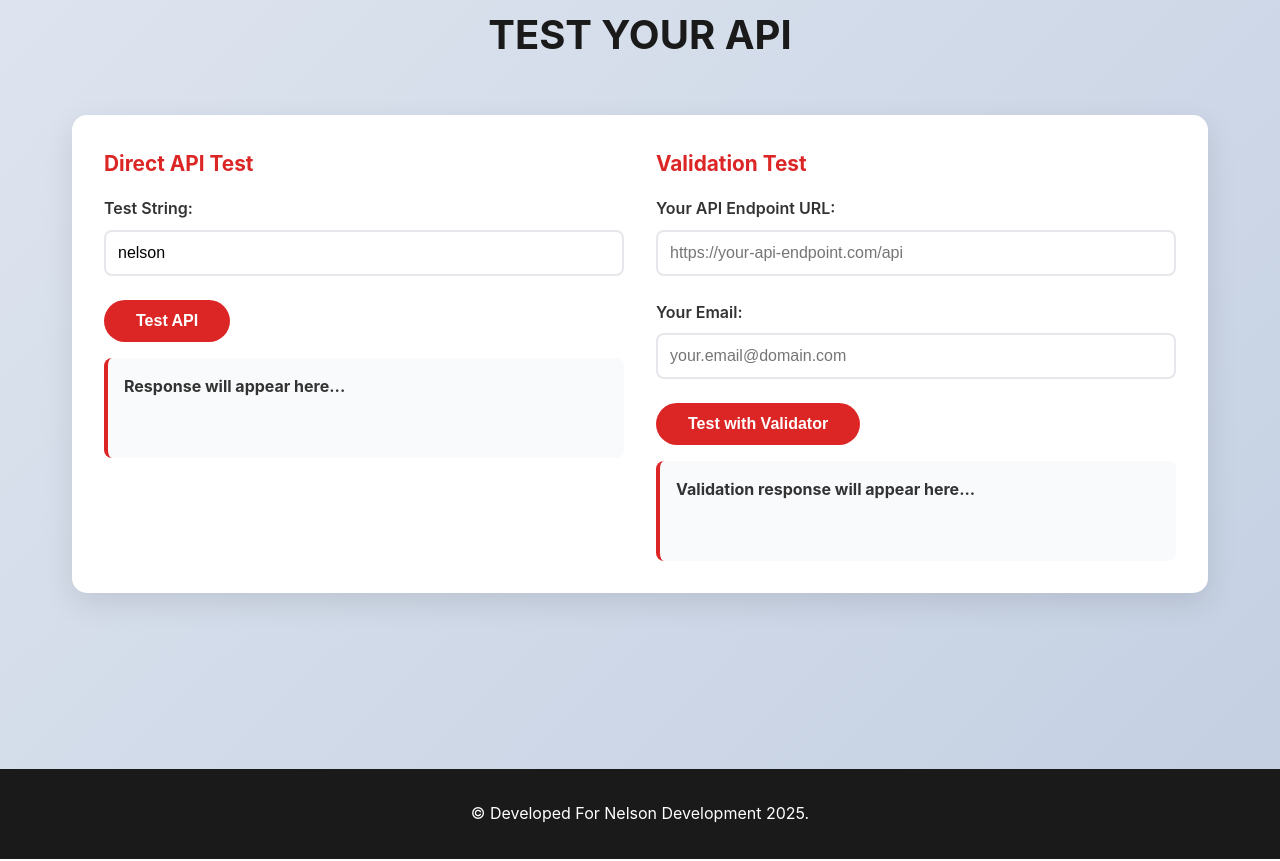
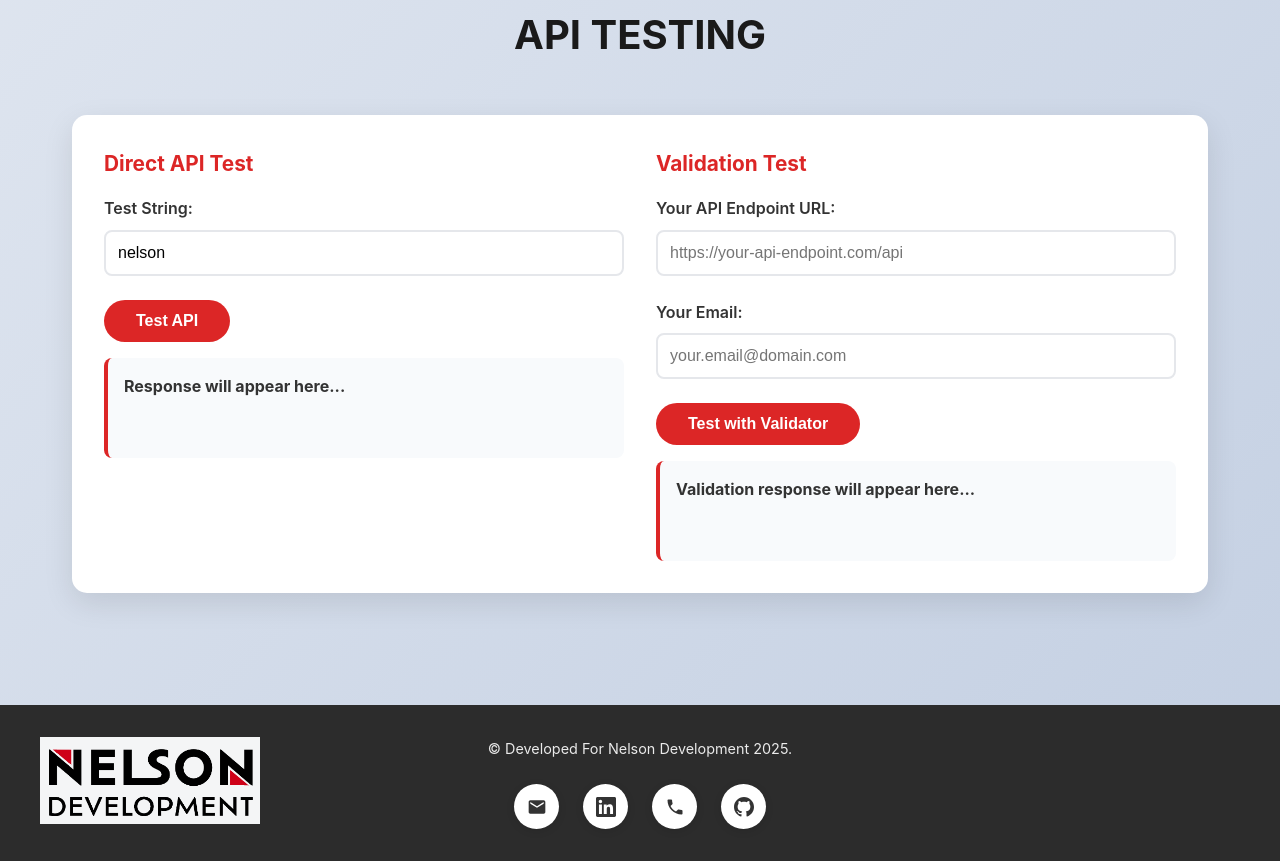
Before and after one commit to godfreylehokoG/nelson-development-api, a website: page public/index.html in a window 1280 px wide. Shown: the part 1891-2752 px from the top of the page. Drawn offline with Linux system fonts and the light colour scheme.

Commit message:
Adding contacts and logo to footer

```diff
--- a/public/css/main.css
+++ b/public/css/main.css
@@ -315,11 +315,102 @@ body {
 }
 
 .footer {
-    background: #1a1a1a;
+    background-color: #2c2c2c;
     color: white;
+    padding: 2rem 1rem;
     text-align: center;
-    padding: 2rem;
-    margin-top: 4rem;
+    margin-top: auto;
+}
+
+.footer-content {
+    max-width: 1200px;
+    margin: 0 auto;
+    position: relative;
+}
+
+.footer-logo {
+    position: absolute;
+    top: 0;
+    left: 0;
+    margin-bottom: 0;
+}
+
+.footer-logo svg {
+    max-width: 250px;
+    height: auto;
+}
+
+.footer-logo img {
+    max-width: 220px;
+    height: auto;
+}
+
+.footer p {
+    margin: 0 0 1.5rem 0;
+    font-size: 0.9rem;
+    opacity: 0.9;
+}
+
+.contact-icons {
+    display: flex;
+    justify-content: center;
+    gap: 1.5rem;
+    margin-top: 1rem;
+}
+
+.contact-icon {
+    display: inline-flex;
+    align-items: center;
+    justify-content: center;
+    width: 45px;
+    height: 45px;
+    background-color: white;
+    border-radius: 50%;
+    text-decoration: none;
+    color: #333;
+    transition: all 0.3s ease;
+    font-size: 20px;
+    box-shadow: 0 2px 8px rgba(0, 0, 0, 0.1);
+}
+
+.contact-icon:hover {
+    background-color: #d32f2f;
+    transform: translateY(-2px);
+    box-shadow: 0 4px 16px rgba(211, 47, 47, 0.3);
+    color: white;
+}
+
+.contact-icon svg {
+    width: 20px;
+    height: 20px;
+    fill: currentColor;
+}
+
+/* Responsive design */
+@media (max-width: 568px) {
+    .footer-logo {
+        position: static;
+        margin-bottom: 1rem;
+    }
+
+    .footer-logo svg {
+        max-width: 90px;
+    }
+
+    .contact-icons {
+        gap: 1rem;
+    }
+
+    .contact-icon {
+        width: 40px;
+        height: 40px;
+        font-size: 18px;
+    }
+
+    .contact-icon svg {
+        width: 18px;
+        height: 18px;
+    }
 }
 
 .built-with {
--- a/public/index.html
+++ b/public/index.html
@@ -106,7 +106,7 @@ Content-Type: application/json
     </section>
 
     <section id="test" class="section">
-        <h2>TEST YOUR API</h2>
+        <h2>API TESTING</h2>
         <div class="api-demo">
             <div class="demo-grid">
                 <div class="demo-section">
@@ -145,9 +145,50 @@ Content-Type: application/json
         </div>
     </section>
 
+<link rel="stylesheet" href="https://cdnjs.cloudflare.com/ajax/libs/font-awesome/6.5.0/css/all.min.css" integrity="sha512-..." crossorigin="anonymous" referrerpolicy="no-referrer" />
+
+ <!-- Footer -->
     <footer class="footer">
-        <p>&copy; Developed For Nelson Development 2025.</p>
+        <div class="footer-content">
+            <!-- Nelson Development Logo -->
+            <div class="footer-logo">
+                <img src="Nelson.png" alt="logo">
+            </div>
+
+            <p>&copy; Developed For Nelson Development 2025.</p>
+
+            <div class="contact-icons">
+                <!-- Email -->
+                <a href="mailto:lehoko.lg@gmail.com" class="contact-icon" title="Email: lehoko.lg@gmail.com">
+                    <svg viewBox="0 0 24 24">
+                        <path d="M20 4H4c-1.1 0-1.99.9-1.99 2L2 18c0 1.1.9 2 2 2h16c1.1 0 2-.9 2-2V6c0-1.1-.9-2-2-2zm0 4l-8 5-8-5V6l8 5 8-5v2z"/>
+                    </svg>
+                </a>
+
+                <!-- LinkedIn -->
+                <a href="https://linkedin.com/in/lehlohonolo-lehoko" class="contact-icon" title="LinkedIn Profile" target="_blank" rel="noopener noreferrer">
+                    <svg viewBox="0 0 24 24">
+                        <path d="M20.447 20.452h-3.554v-5.569c0-1.328-.027-3.037-1.852-3.037-1.853 0-2.136 1.445-2.136 2.939v5.667H9.351V9h3.414v1.561h.046c.477-.9 1.637-1.85 3.37-1.85 3.601 0 4.267 2.37 4.267 5.455v6.286zM5.337 7.433c-1.144 0-2.063-.926-2.063-2.065 0-1.138.92-2.063 2.063-2.063 1.14 0 2.064.925 2.064 2.063 0 1.139-.925 2.065-2.064 2.065zm1.782 13.019H3.555V9h3.564v11.452zM22.225 0H1.771C.792 0 0 .774 0 1.729v20.542C0 23.227.792 24 1.771 24h20.451C23.2 24 24 23.227 24 22.271V1.729C24 .774 23.2 0 22.222 0h.003z"/>
+                    </svg>
+                </a>
+
+                <!-- Phone -->
+                <a href="tel:+27737794934" class="contact-icon" title="Phone: 073 779 4934">
+                    <svg viewBox="0 0 24 24">
+                        <path d="M6.62 10.79c1.44 2.83 3.76 5.14 6.59 6.59l2.2-2.2c.27-.27.67-.36 1.02-.24 1.12.37 2.33.57 3.57.57.55 0 1 .45 1 1V20c0 .55-.45 1-1 1-9.39 0-17-7.61-17-17 0-.55.45-1 1-1h3.5c.55 0 1 .45 1 1 0 1.25.2 2.45.57 3.57.11.35.03.74-.25 1.02l-2.2 2.2z"/>
+                    </svg>
+                </a>
+
+                <!-- GitHub -->
+                <a href="https://github.com/godfreylehokoG" class="contact-icon" title="GitHub Profile" target="_blank" rel="noopener noreferrer">
+                    <svg viewBox="0 0 24 24">
+                        <path d="M12 0c-6.626 0-12 5.373-12 12 0 5.302 3.438 9.8 8.207 11.387.599.111.793-.261.793-.577v-2.234c-3.338.726-4.033-1.416-4.033-1.416-.546-1.387-1.333-1.756-1.333-1.756-1.089-.745.083-.729.083-.729 1.205.084 1.839 1.237 1.839 1.237 1.07 1.834 2.807 1.304 3.492.997.107-.775.418-1.305.762-1.604-2.665-.305-5.467-1.334-5.467-5.931 0-1.311.469-2.381 1.236-3.221-.124-.303-.535-1.524.117-3.176 0 0 1.008-.322 3.301 1.23.957-.266 1.983-.399 3.003-.404 1.02.005 2.047.138 3.006.404 2.291-1.552 3.297-1.23 3.297-1.23.653 1.653.242 2.874.118 3.176.77.84 1.235 1.911 1.235 3.221 0 4.609-2.807 5.624-5.479 5.921.43.372.823 1.102.823 2.222v3.293c0 .319.192.694.801.576 4.765-1.589 8.199-6.086 8.199-11.386 0-6.627-5.373-12-12-12z"/>
+                    </svg>
+                </a>
+            </div>
+        </div>
     </footer>
+
 
 
     <script>
```
Also changed, not shown: public/Nelson.png (added).
